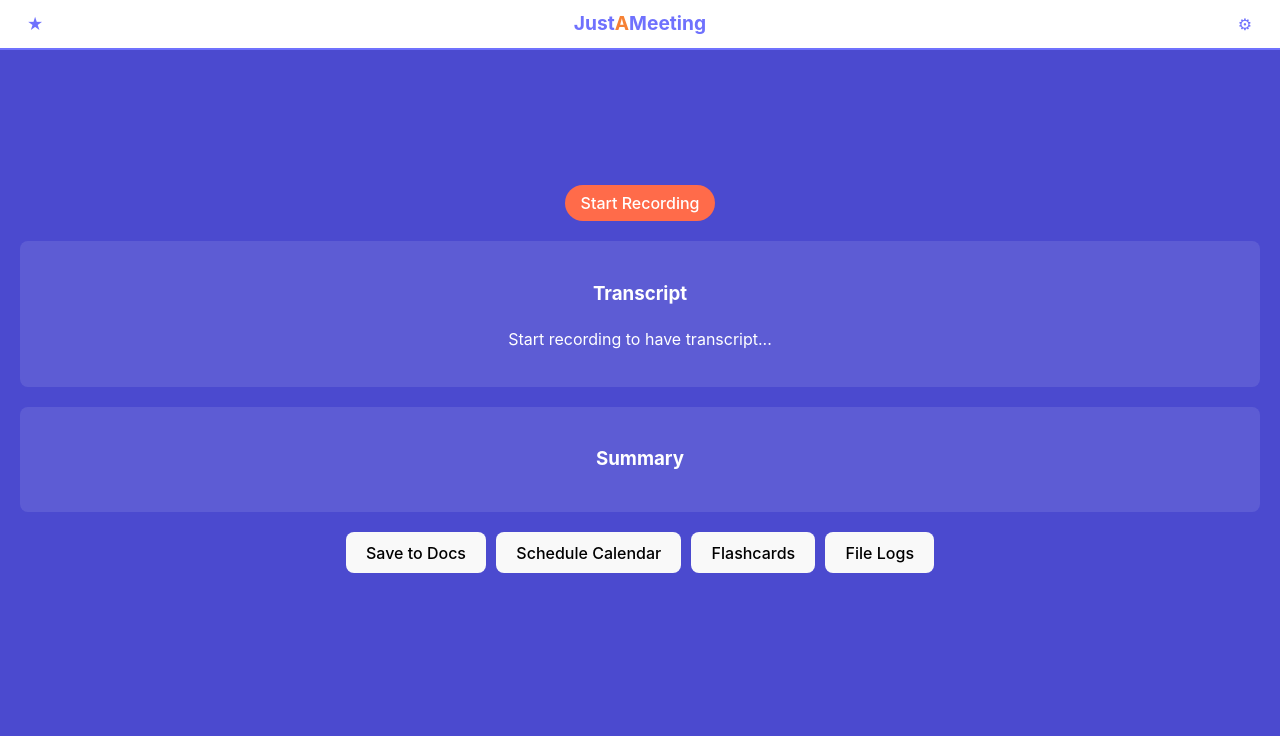
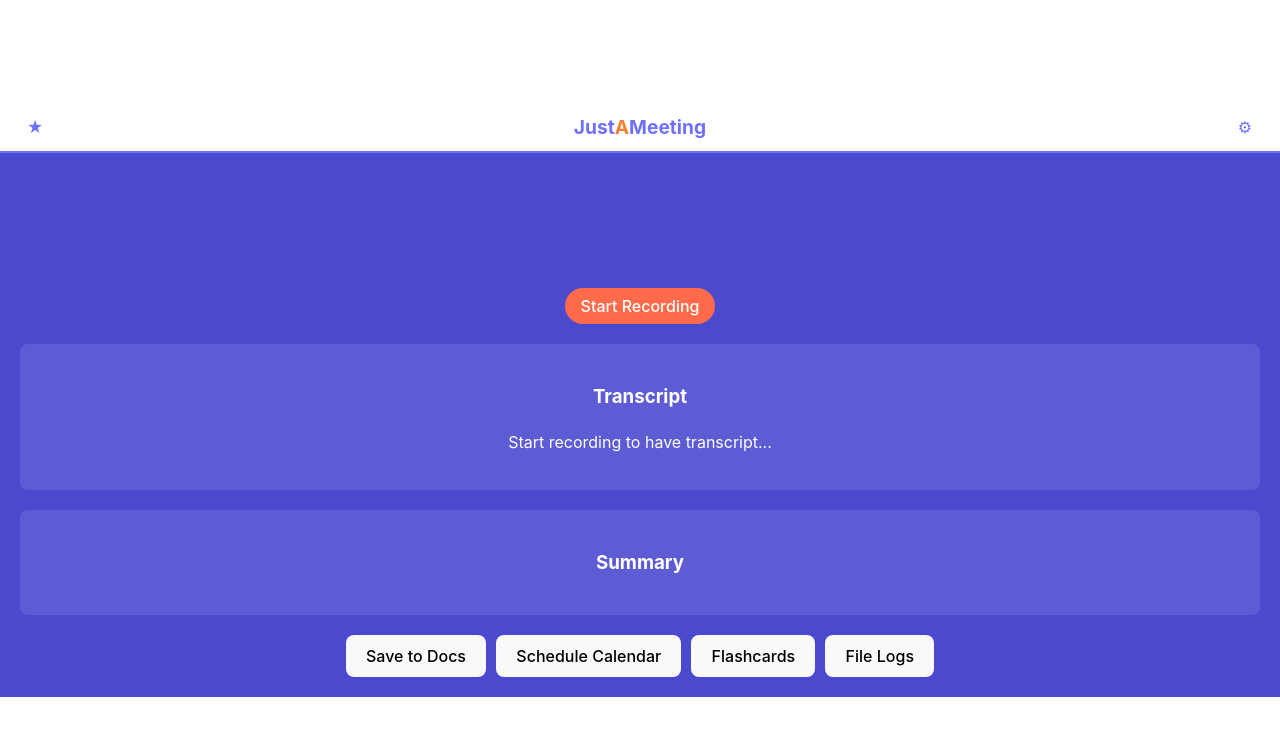
Before and after one commit to StephanieNhiLe/just-a-meeting, a React (Vite) app in the folder frontend/: page / in a window 1280 px wide. Shown: the top 736 px of the page. Built offline with nearby package versions, Linux system fonts and the light colour scheme.

Commit message:
Removed width

```diff
--- a/frontend/src/components/MicrophoneComponent.jsx
+++ b/frontend/src/components/MicrophoneComponent.jsx
@@ -1,4 +1,4 @@
-import React, { useState, useRef, useEffect } from "react";
+import { useState, useRef, useEffect } from "react";
 import { LiveAudioVisualizer } from "react-audio-visualize";
 
 const MicrophoneComponent = () => {
@@ -243,7 +243,7 @@ const MicrophoneComponent = () => {
   return (
     <div
       className="app-container"
-      style={{ background: "#4B4ACF", padding: "20px", minHeight: "100vh" }}
+      style={{ background: "#4B4ACF", padding: "20px" }}
     >
       <div
         className="visualizer-container"
```
